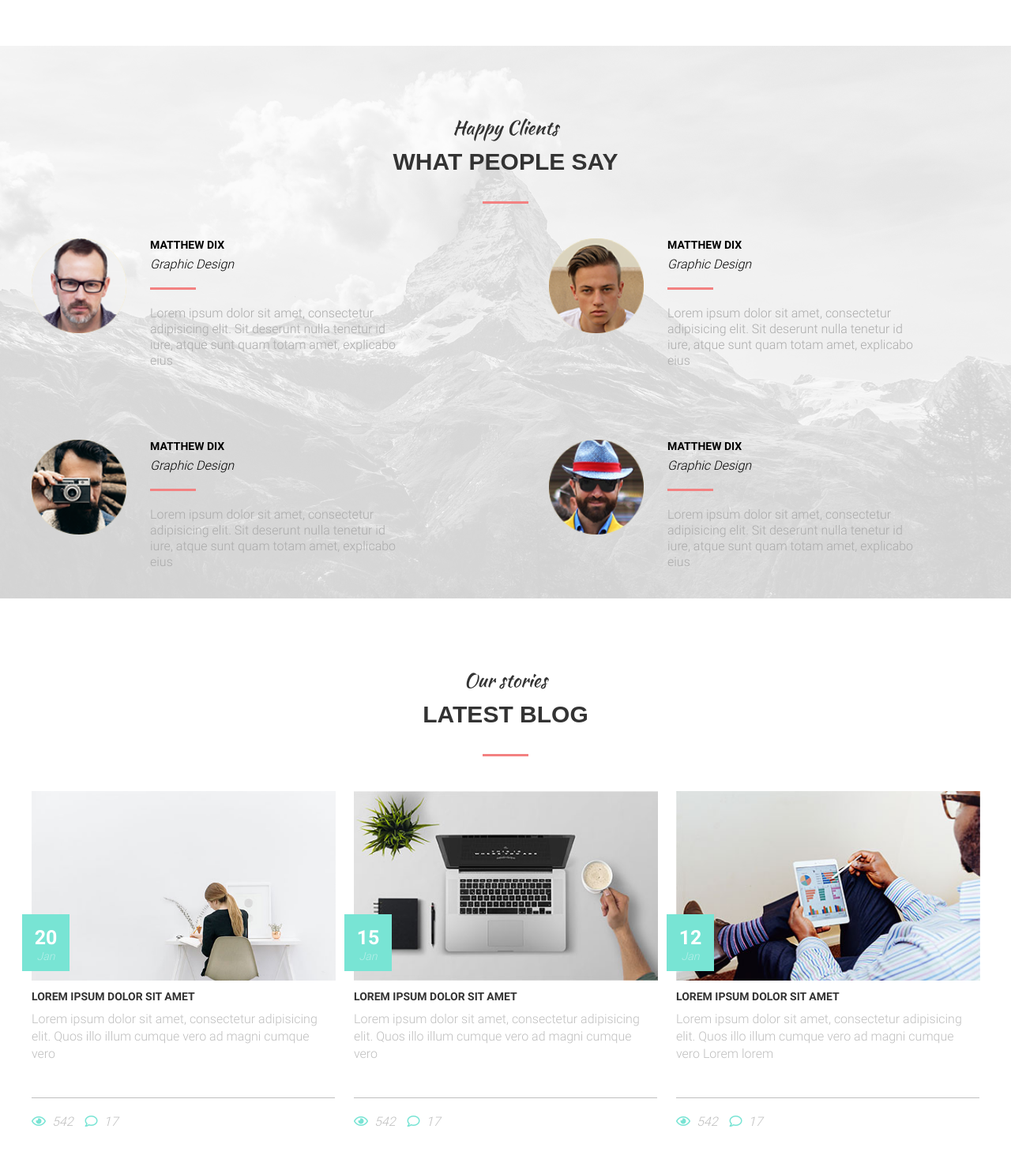
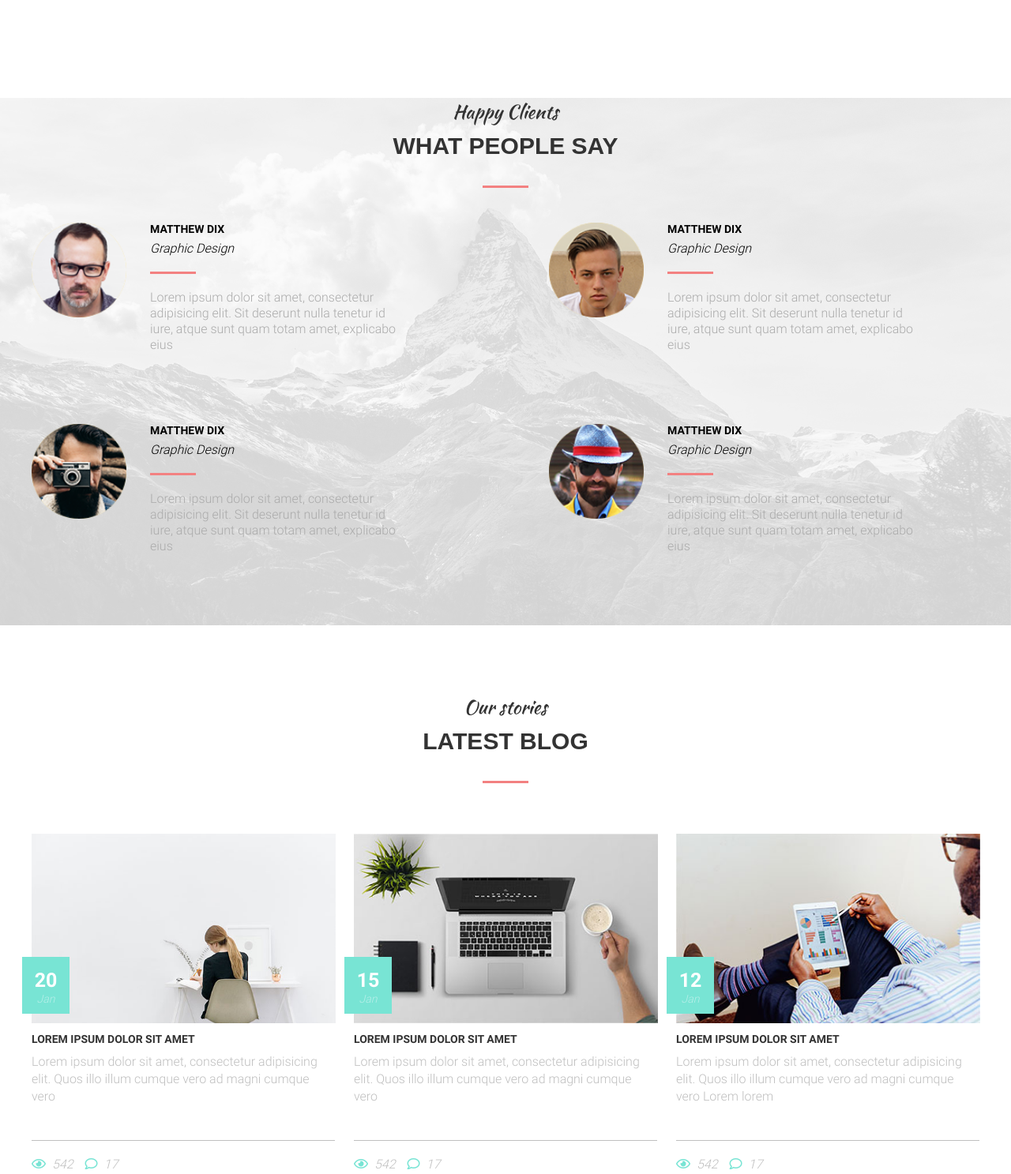
Before and after one commit to Maxegood/Project, a website: page app/index.html in a window 1280 px wide. Shown: the part 7200-8687 px from the top of the page at 79% size. Drawn offline with Linux system fonts and the light colour scheme; a web font is replaced by a local one.

Commit message:
Поправил ошибки

```diff
--- a/app/sass/main.scss
+++ b/app/sass/main.scss
@@ -753,7 +753,6 @@ nav ul li:first-child a {
 }
 
 .happy_clients {
-	height: 700px;
 	background-image: url(../img/otz_bg.jpg);
 	background-repeat: no-repeat;
 	background-size: cover;
@@ -767,7 +766,6 @@ nav ul li:first-child a {
 	left: 0;
 	top: 0;
 	z-index: 0;
-	position: absolute;
 }
 .happy_clients-items {
 	display: flex;
@@ -816,11 +814,13 @@ nav ul li:first-child a {
 .latest-blog-items {
 	display: flex;
 	justify-content: space-between;
+	flex-wrap: wrap;
 
 }
 .latest-blog-item1,.latest-blog-item2,.latest-blog-item3 {
 	font-family: $main-font-content;
 	width: 32%;
+	margin-top: 20px;
 	.latest-blog-item-bg {
 		background-image: url(../img/blog.jpg);
 		background-repeat: no-repeat;
```
Also changed, not shown: app/css/main.css.
